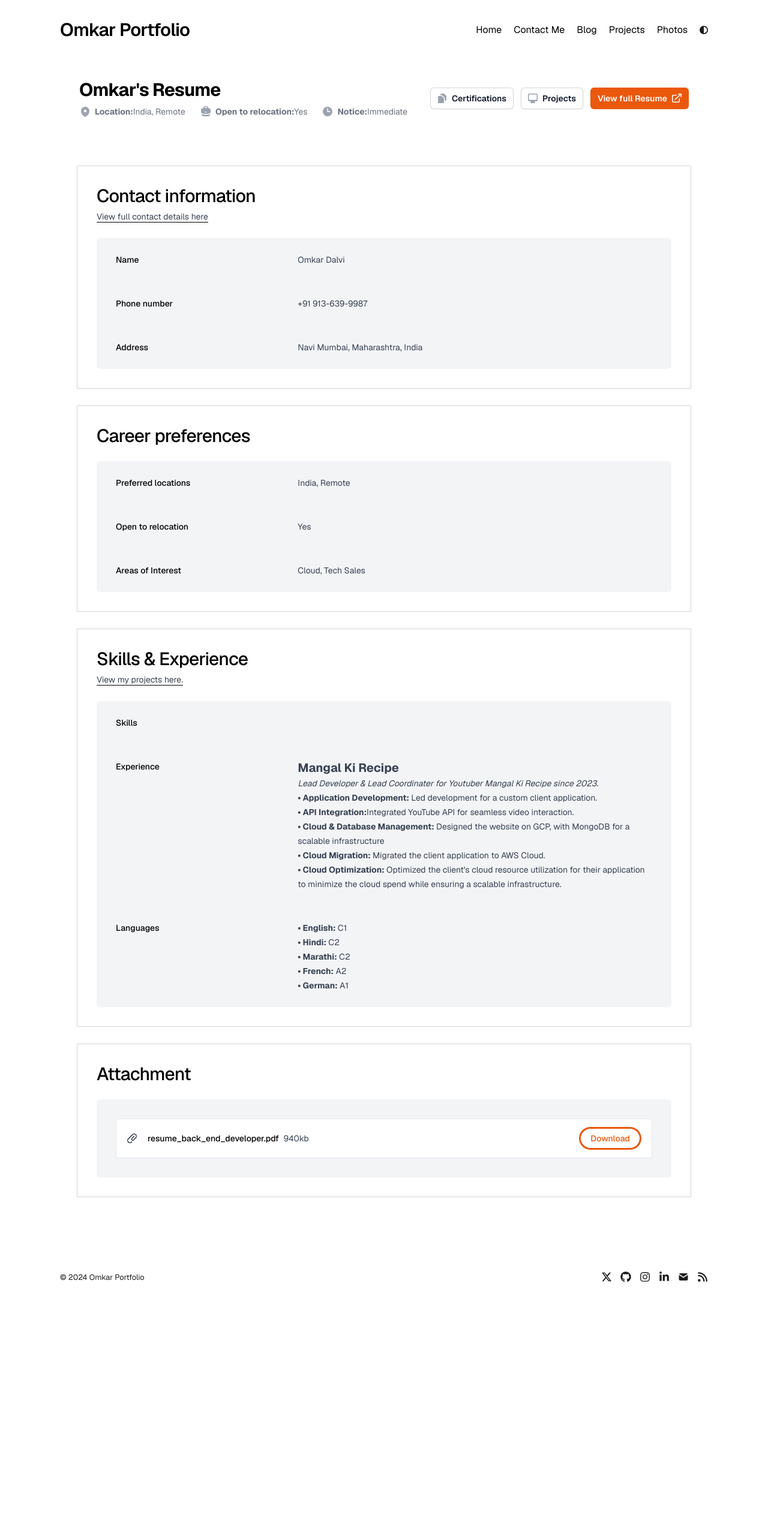
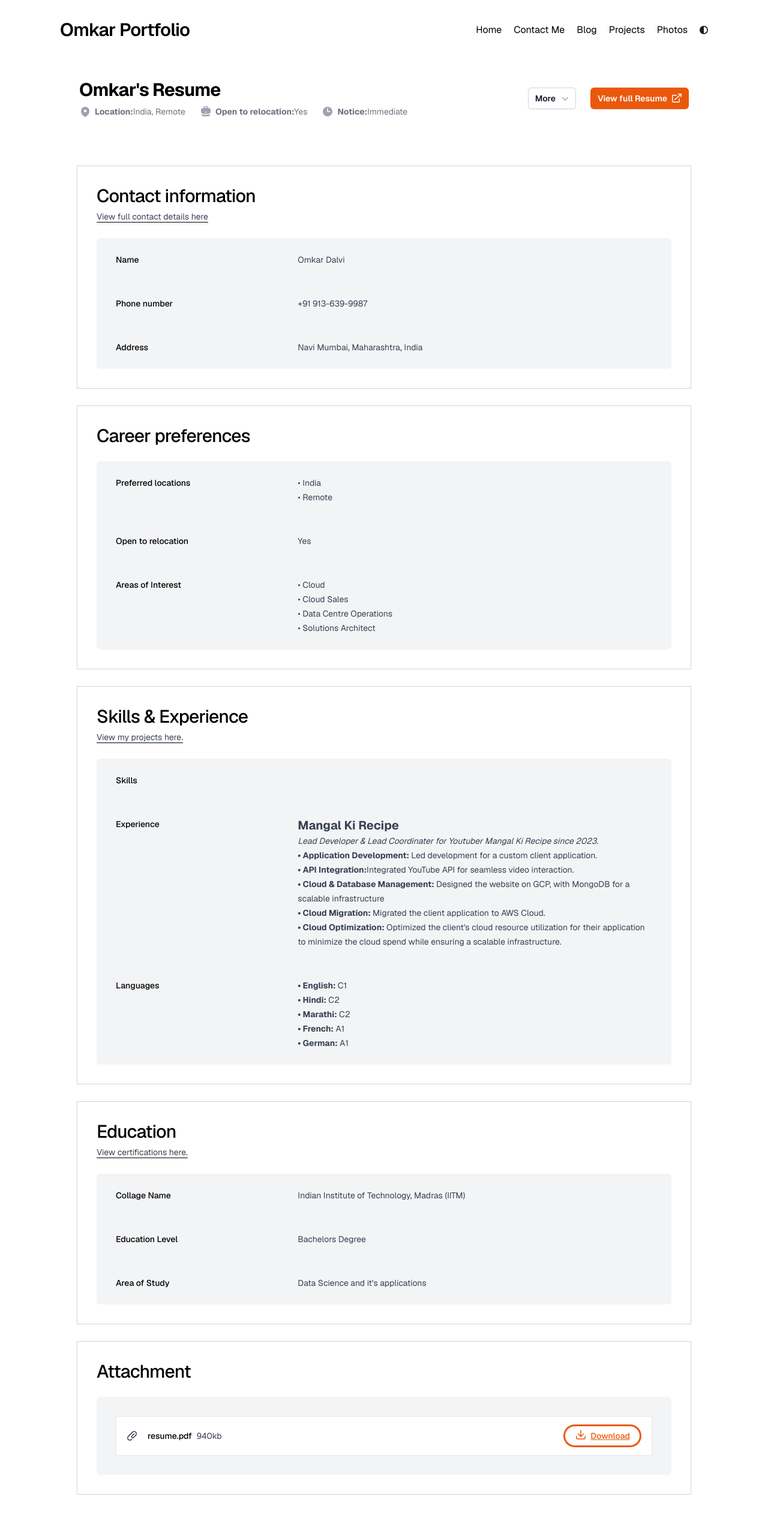
Before and after one commit to ZNAXNOR/PortfolioWebsite, a Next.js app: page /resume in a window 1280 px wide. Shown: the top 2566 px of the page at 60% size. Before the commit the page ends 2155 px from the top, so only its background shows below. Built offline with nearby package versions, Linux system fonts and the light colour scheme.

Commit message:
Modified Resume

```diff
--- a/app/config.ts
+++ b/app/config.ts
@@ -2,11 +2,13 @@ export const metaData = {
   baseUrl: "https://omkar.odtechlab.com/",
   title: "Omkar Portfolio",
   name: "Omkar Dalvi",
-  profileImage: "../public/profile.jpg",
+  profileImage: "/profile.jpg",
+  ogImage: "/profile.jpg",
+  description:"Hello! This is Omkar and welcome to my personal portfolio website!",
   about:"Hello! This is Omkar and welcome to my personal portfolio website!",
   preferedCareerLocation:"India, Remote",
   openToRelocation:"Yes",
-  areasOfJobIntrest:"Cloud, Tech Sales",
+  areasOfJobIntrest:"Cloud, Data Centre Operations, Solutions Architect, Cloud Sales",
   skills: " "
 };
 
--- a/app/resume/page.tsx
+++ b/app/resume/page.tsx
@@ -3,7 +3,8 @@ import type { Metadata } from "next";
 import { metaData, contactInfo, socialLinks  } from "app/config";
 import { PaperClipIcon } from '@heroicons/react/20/solid'
 import {BriefcaseIcon, MapPinIcon, ClockIcon, DocumentDuplicateIcon,
-       ComputerDesktopIcon, ArrowTopRightOnSquareIcon, ChevronDownIcon}
+       ComputerDesktopIcon, ArrowTopRightOnSquareIcon, ChevronDownIcon,
+      ArrowDownTrayIcon}
       from '@heroicons/react/20/solid'
 import { Menu, MenuButton, MenuItem, MenuItems } from '@headlessui/react'
 
@@ -40,27 +41,35 @@ export default function Resume() {
 
         {/* Right Side: Buttons */}
         <div className="mt-5 flex lg:ml-4 lg:mt-0">
-        <a href="/certifications">
-          <span className="hidden sm:block">
-            <button type="button" className="inline-flex items-center rounded-md
-                  bg-white px-3 py-2 text-sm font-semibold text-gray-900 shadow-sm
-                  ring-1 ring-inset ring-gray-300 hover:bg-gray-200">
-              <DocumentDuplicateIcon aria-hidden="true" className="-ml-0.5 mr-1.5 size-5 text-gray-400" />
+          {/* Dropdown */}
+          <Menu as="div" className="relative mr-3">
+            <MenuButton className="inline-flex items-center rounded-md bg-white px-3 py-2
+                text-sm font-semibold text-gray-900 shadow-sm ring-1 ring-inset ring-gray-300
+                hover:ring-gray-400">
+                More
+              <ChevronDownIcon aria-hidden="true" className="-mr-1 ml-1.5 size-5 text-gray-400" />
+            </MenuButton>
+
+            <MenuItems transition className="absolute right-0 z-10 -mr-1 mt-2 w-48 origin-top-right
+                rounded-md bg-white py-1 shadow-lg ring-1 ring-black/5 transition focus:outline-none
+                data-[closed]:scale-95 data-[closed]:transform data-[closed]:opacity-0 data-[enter]:duration-200
+                data-[leave]:duration-75 data-[enter]:ease-out data-[leave]:ease-in">
+              <MenuItem>
+                <a href="certifications" className="flex px-4 py-2 text-sm text-gray-700
+                            data-[focus]:bg-gray-100 data-[focus]:outline-none">
+                  <DocumentDuplicateIcon aria-hidden="true" className="mr-1.5 size-5 text-gray-400" />
                   Certifications
-            </button>
-          </span>
                 </a>
-
-        <a href="/projects">
-          <span className="ml-3 hidden sm:block">
-            <button type="button" className="inline-flex items-center rounded-md
-                  bg-white px-3 py-2 text-sm font-semibold text-gray-900 shadow-sm
-                    ring-1 ring-inset ring-gray-300 hover:bg-gray-200">
-              <ComputerDesktopIcon aria-hidden="true" className="-ml-0.5 mr-1.5 size-5 text-gray-400" />
+              </MenuItem>
+              <MenuItem>
+                <a href="projects" className="flex px-4 py-2 text-sm text-gray-700
+                            data-[focus]:bg-gray-100 data-[focus]:outline-none">
+                  <ComputerDesktopIcon aria-hidden="true" className="mr-1.5 size-5 text-gray-400" />
                   Projects
-            </button>
-          </span>
                 </a>
+              </MenuItem>
+            </MenuItems>
+          </Menu>
 
           <a href={socialLinks.resume} target="_blank">
             <span className="sm:ml-3">
@@ -73,36 +82,6 @@ export default function Resume() {
               </button>
             </span>
           </a>
-
-        {/* Dropdown */}
-        <Menu as="div" className="relative ml-3 sm:hidden">
-          <MenuButton className="inline-flex items-center rounded-md bg-white px-3 py-2
-              text-sm font-semibold text-gray-900 shadow-sm ring-1 ring-inset ring-gray-300
-              hover:ring-gray-400">
-              More
-            <ChevronDownIcon aria-hidden="true" className="-mr-1 ml-1.5 size-5 text-gray-400" />
-          </MenuButton>
-
-          <MenuItems transition className="absolute right-0 z-10 -mr-1 mt-2 w-48 origin-top-right
-              rounded-md bg-white py-1 shadow-lg ring-1 ring-black/5 transition focus:outline-none
-              data-[closed]:scale-95 data-[closed]:transform data-[closed]:opacity-0 data-[enter]:duration-200
-              data-[leave]:duration-75 data-[enter]:ease-out data-[leave]:ease-in">
-            <MenuItem>
-              <a href="#" className="block px-4 py-2 text-sm text-gray-700 data-[focus]:bg-gray-100
-                            data-[focus]:outline-none">
-                <DocumentDuplicateIcon aria-hidden="true" className="-ml-0.5 mr-1.5 size-5 text-gray-400" />
-                Certifications
-              </a>
-            </MenuItem>
-            <MenuItem>
-              <a href="#" className="block px-4 py-2 text-sm text-gray-700 data-[focus]:bg-gray-100
-                            data-[focus]:outline-none">
-                <ComputerDesktopIcon aria-hidden="true" className="-ml-0.5 mr-1.5 size-5 text-gray-400" />
-                Projects
-              </a>
-            </MenuItem>
-          </MenuItems>
-        </Menu>
         </div>
       </div>
 
@@ -145,7 +124,12 @@ export default function Resume() {
             <dl className="divide-y divide-gray-100">
               <div className="px-4 py-6 sm:grid sm:grid-cols-3 sm:gap-4 sm:px-0">
                 <dt className="text-sm/6 font-medium ">Preferred locations</dt>
-                <dd className="mt-1 text-sm/6 sm:col-span-2 text-gray-700 dark:text-gray-400 sm:mt-0">{metaData.preferedCareerLocation}</dd>
+                <dd className="mt-1 text-sm/6 sm:col-span-2 text-gray-700 dark:text-gray-400 sm:mt-0">
+                  <ul>
+                    <li>• India</li>
+                    <li>• Remote</li>
+                  </ul>
+                </dd>
               </div>
               <div className="px-4 py-6 sm:grid sm:grid-cols-3 sm:gap-4 sm:px-0">
                 <dt className="text-sm/6 font-medium ">Open to relocation</dt>
@@ -153,7 +137,14 @@ export default function Resume() {
               </div>
               <div className="px-4 py-6 sm:grid sm:grid-cols-3 sm:gap-4 sm:px-0">
                 <dt className="text-sm/6 font-medium ">Areas of Interest</dt>
-                <dd className="mt-1 text-sm/6 sm:col-span-2 text-gray-700 dark:text-gray-400 sm:mt-0">{metaData.areasOfJobIntrest}</dd>
+                <dd className="mt-1 text-sm/6 sm:col-span-2 text-gray-700 dark:text-gray-400 sm:mt-0">
+                  <ul>
+                    <li>• Cloud</li>
+                    <li>• Cloud Sales</li>
+                    <li>• Data Centre Operations</li>
+                    <li>• Solutions Architect</li>
+                  </ul>
+                </dd>
               </div>
             </dl>
           </div>
@@ -198,9 +189,42 @@ export default function Resume() {
                     <li><strong>• English:</strong> C1</li>
                     <li><strong>• Hindi:</strong> C2</li>
                     <li><strong>• Marathi:</strong> C2</li>
-                    <li><strong>• French:</strong> A2</li>
+                    <li><strong>• French:</strong> A1</li>
                     <li><strong>• German:</strong> A1</li>
                   </ul>
+                </dd>
+              </div>
+            </dl>
+          </div>
+        </div>
+
+        {/* Education */}
+        <div className="border border-gray-300 dark:border-gray-700 m-7 p-8">
+          <div>
+            <h3 className="text-3xl font-semibold">Education</h3>
+          </div>
+          <a href="/certifications" className="underline underline-offset-4">
+              <p className="mt-1 max-w-2xl text-sm/6 text-gray-700 dark:text-gray-400">
+                View certifications here.
+              </p>
+            </a>
+          <div className="mt-6 border-gray-100 bg-gray-100 rounded-md dark:bg-slate-700 px-8">
+            <dl className="divide-y divide-gray-100">
+              <div className="px-4 py-6 sm:grid sm:grid-cols-3 sm:gap-4 sm:px-0">
+                <dt className="text-sm/6 font-medium ">Collage Name</dt>
+                <dd className="mt-1 text-sm/6 sm:col-span-2 text-gray-700 dark:text-gray-400 sm:mt-0">
+                  <p>Indian Institute of Technology, Madras (IITM)</p>
+                </dd>
+              </div><div className="px-4 py-6 sm:grid sm:grid-cols-3 sm:gap-4 sm:px-0">
+                <dt className="text-sm/6 font-medium ">Education Level</dt>
+                <dd className="mt-1 text-sm/6 sm:col-span-2 text-gray-700 dark:text-gray-400 sm:mt-0">
+                  <p>Bachelors Degree</p>
+                </dd>
+              </div>
+              <div className="px-4 py-6 sm:grid sm:grid-cols-3 sm:gap-4 sm:px-0">
+                <dt className="text-sm/6 font-medium ">Area of Study</dt>
+                <dd className="mt-1 text-sm/6 sm:col-span-2 text-gray-700 dark:text-gray-400 sm:mt-0">
+                  <p>Data Science and it's applications</p>
                 </dd>
               </div>
             </dl>
@@ -215,17 +239,19 @@ export default function Resume() {
           <div className="mt-6 border-gray-100 rounded-md bg-gray-100 dark:bg-slate-700 p-8">
             <ul role="list" className="divide-y divide-gray-100 rounded-sm border border-gray-200 bg-white dark:bg-gray-800">
               <li className="flex items-center justify-between py-4 pl-4 pr-5 text-sm/6">
-                <div className="flex w-0 flex-1 items-center">
+                <div className="flex min-w-20 flex-1 items-center">
                   <PaperClipIcon aria-hidden="true" className="size-5 shrink-0 text-gray-700 dark:text-gray-400" />
                   <div className="ml-4 flex min-w-0 flex-1 gap-2">
-                    <span className="truncate font-medium">resume_back_end_developer.pdf</span>
+                    <span className="truncate font-medium">resume.pdf</span>
                     <span className="shrink-0 text-gray-700 dark:text-gray-400">940kb</span>
                   </div>
                 </div>
                 <div className="ml-4 shrink-0">
-                  <a href={socialLinks.resume} target="_blank">
-                    <button className="font-medium rounded-full ring ring-orange-600 py-1 px-4
-                                     hover:bg-orange-100 dark:hover:bg-orange-200/100 text-orange-600">Download</button>
+                  <a href={socialLinks.resume} target="_blank" >
+                    <button className="flex justify-between font-medium rounded-full ring ring-orange-600 py-1 px-4
+                            hover:bg-orange-100 dark:hover:bg-orange-200/100 text-orange-600 ms-3">
+                    <ArrowDownTrayIcon aria-hidden="true" className="mx-auto md:mr-1.5 size-5 shrink-0 font-bold text-orange-600" />
+                    <p className="hidden sm:block underline">Download</p></button>
                   </a>
                 </div>
               </li>
```
Lines whose indentation alone changed are shown as unchanged.
